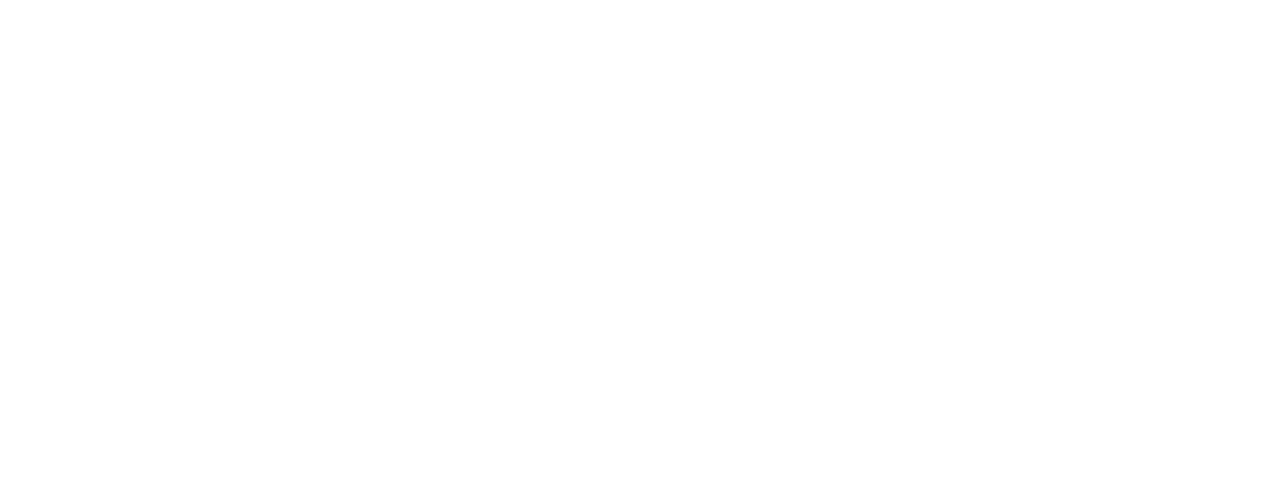
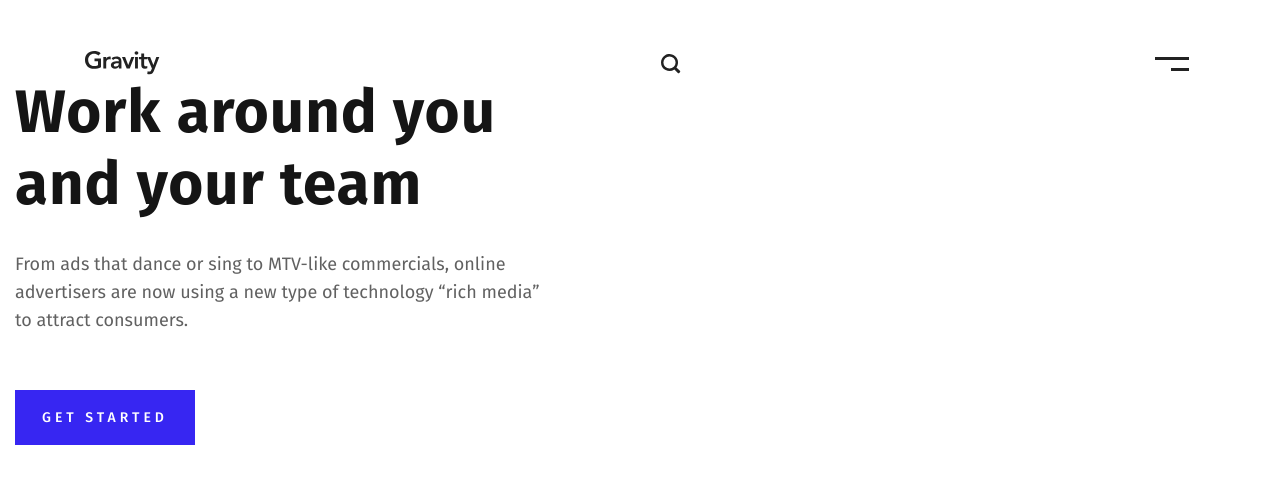
Before and after one commit to Aleksandrskl/Gravity, a plain HTML site: page source/index.html in a window 1280 px wide. Drawn offline with Linux system fonts and the light colour scheme.

Commit message:
Сделал навигацию. вставил svg. cоздал несколько блоков

```diff
--- a/source/css/style.css
+++ b/source/css/style.css
@@ -1,3 +1,65 @@
 body {
 	font-family: 'Fira Sans', 'Arial', sans-serif;
+	color: #616161;
+
 }
+
+button {
+	display: block;
+}
+
+h1, h2, h3, h4, h5, h6 {
+	font-style: normal;
+	font-weight: 700;
+	color: #151515;
+	margin: 0;
+	padding: 0;
+}
+
+.header {
+
+}
+
+.nav {
+	padding-top: 50px;
+}
+
+.search {
+	background-color: transparent;
+	border: none;
+}
+
+.menu {
+	background-color: transparent;
+	border: none;
+}
+
+.offer-content__title {
+	letter-spacing: 1px;
+	font-size: 60px;
+}
+
+.offer-content__text {
+	font-size: 18px;
+	font-weight: 400;
+	line-height: 28px;
+	margin: 30px 0 56px;
+}
+
+.btn {
+	display: inline-block;
+	font-size: 14px;
+	font-weight: 500;
+	text-transform: uppercase;
+	color: #ffffff;
+	background-color: #3726f2;
+	letter-spacing: 4px;
+	padding: 16px 26px;
+	border-radius: 0;
+	transition: all 0.5s ease;
+}
+
+.btn:hover {
+	background-color: #1909c8;
+	color: #ffffff;
+}
--- a/source/index.html
+++ b/source/index.html
@@ -13,17 +13,39 @@
 		<div class="nav">
 			<div class="container">
 				<div class="row">
-
+					<div class="col-md-4">
+					<img class="logo" src="img/logo.svg" alt="Gravity">
+				</div>
+				<div class="offset-md-2 col-md-3">
+					<button class="search">
+						<img src="img/search.svg" alt="Search Gravity">
+					</button>
+				</div>
+				<div class="col-md-3">
+					<button class="menu ml-auto">
+						<img src="img/layers.svg" alt="Menu Gravity">
+					</button>
 				</div>
 			</div>
 		</div>
 		<div class="offer">
 			<div class="container">
 				<div class="row">
-
+					<div class="col-md-6">
+						<div class="offer-content">
+							<h1 class="offer-content__title">
+								Work around you and your team
+							</h1>
+							<p class="offer-content__text">
+								From ads that dance or sing to MTV-like commercials, online advertisers are now using a new type of technology “rich media” to attract consumers.
+							</p>
+							<a href="#" class="offer-content__btn btn">get started</a>
+						</div>
+					</div>
 				</div>
 			</div>
 		</div>
+	</div>
 	</header>
 </body>
 </html>
```
Also changed, not shown: source/img/bcg_header.jpg (added), source/img/header_video.jpg (added), source/img/layers.svg (added), source/img/logo.svg (added), source/img/search.svg (added), 2 other files.
